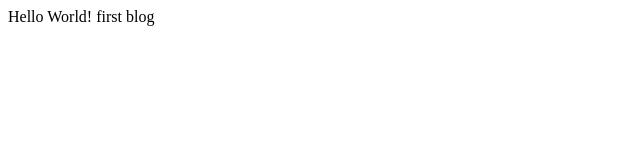
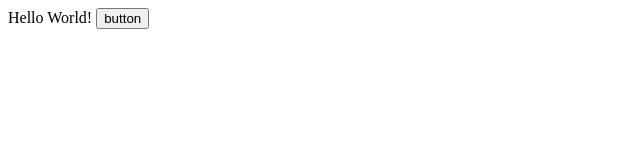
Before and after one commit to obakkechan/obakkechan.github.io, a plain HTML site: page index.html in a window 1280 px wide. Shown: the full height of the page, 0-640 px from the left. Drawn offline with Linux system fonts and the light colour scheme.

Commit message:
Update index.html

```diff
--- a/index.html
+++ b/index.html
@@ -8,6 +8,6 @@
 </head>
 <body>
     Hello World!
-    first blog
+    <button type="button">button</button>
 </body>
 </html>
```
